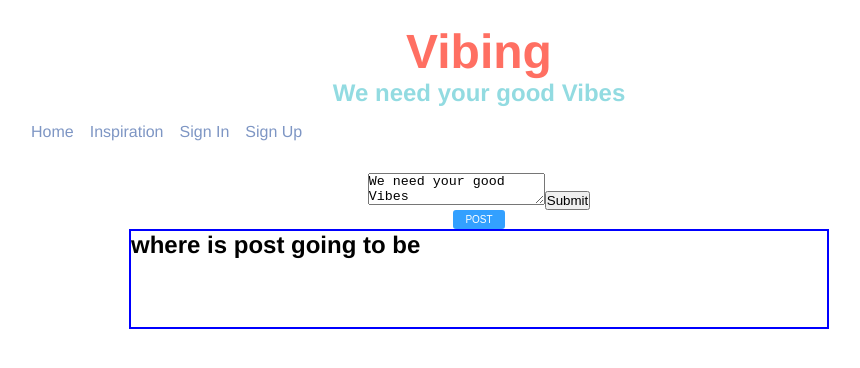
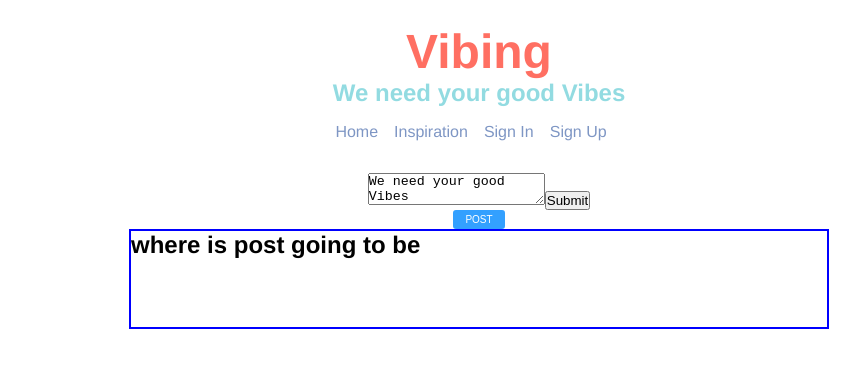
Before and after one commit to ThwCorbin/vibing, a React (Create React App) app: page / in a window 1280 px wide. Shown: the top 368 px of the page, without its empty margins (161-1021 px from the left). Built offline with nearby package versions, Linux system fonts and the light colour scheme.

Commit message:
Style nav

```diff
--- a/src/components/Navbar.css
+++ b/src/components/Navbar.css
@@ -1,7 +1,8 @@
 .navbar {
 	display: flex;
-	justify-content: space-between;
-	width: 100%;
+	justify-content: space-around;
+	align-items: center;
+	width: 70%;
 }
 
 .navbar > ul {
@@ -10,7 +11,6 @@
 	justify-content: space-between;
 	align-items: flex-end;
 	list-style: none;
-	margin-left: 10%;
 }
 
 .navbar > ul > li {
```
